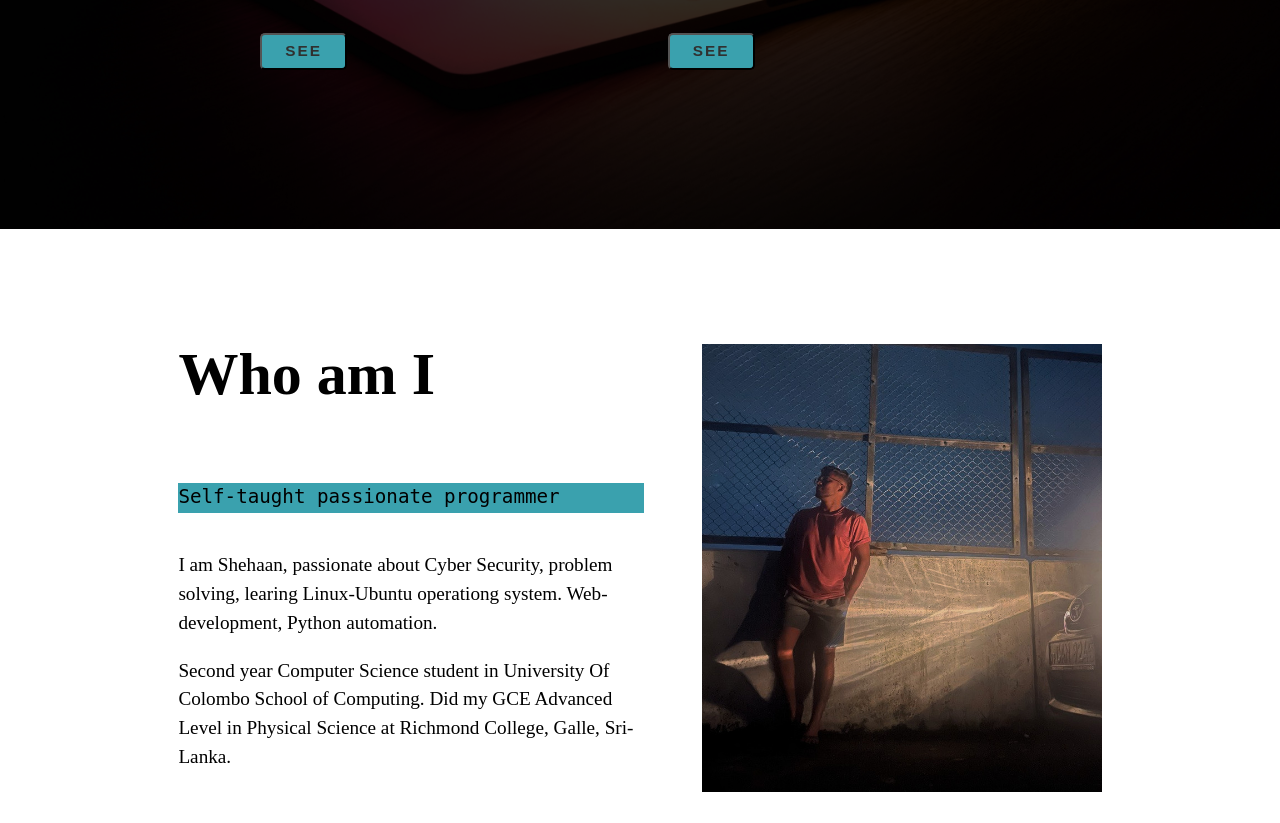
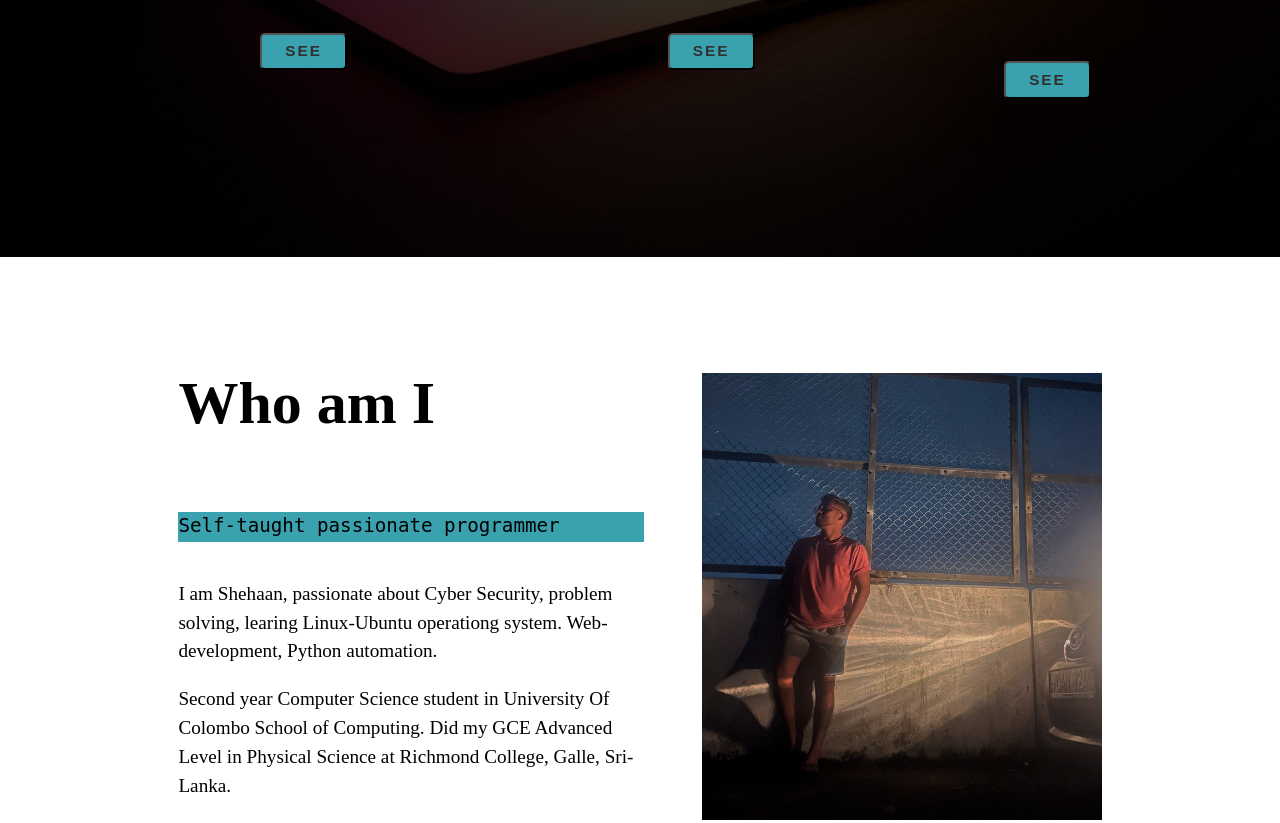
Before and after one commit to devshehan/my-portfolio, a plain HTML site: page index.html in a window 1280 px wide. Shown: the part 1174-1997 px from the top of the page. Drawn offline with nearby package versions, Linux system fonts and the light colour scheme.

Commit message:
add work section designing button

```diff
--- a/index.html
+++ b/index.html
@@ -73,6 +73,9 @@
                 <p class="para">Designing Web User-Interfaces/UX using HTML, CSS, Java-Script, PHP. Learning how to build
                     prototype for software using FIGMA.
                 </p>
+                <a href="#project">
+                    <input type="button" name="designButton" value="see" id="#project" class="btn">
+                </a>
             </div>
 
         </div>
```
